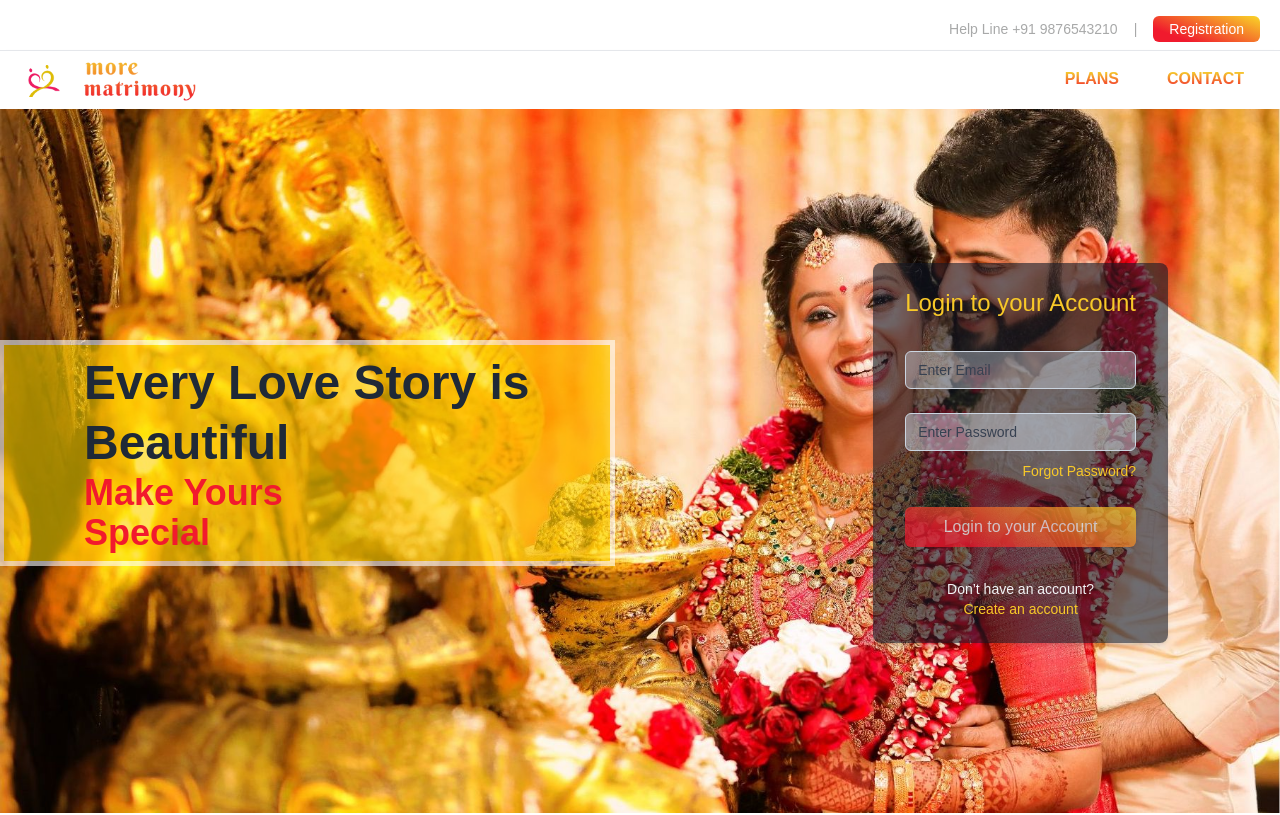
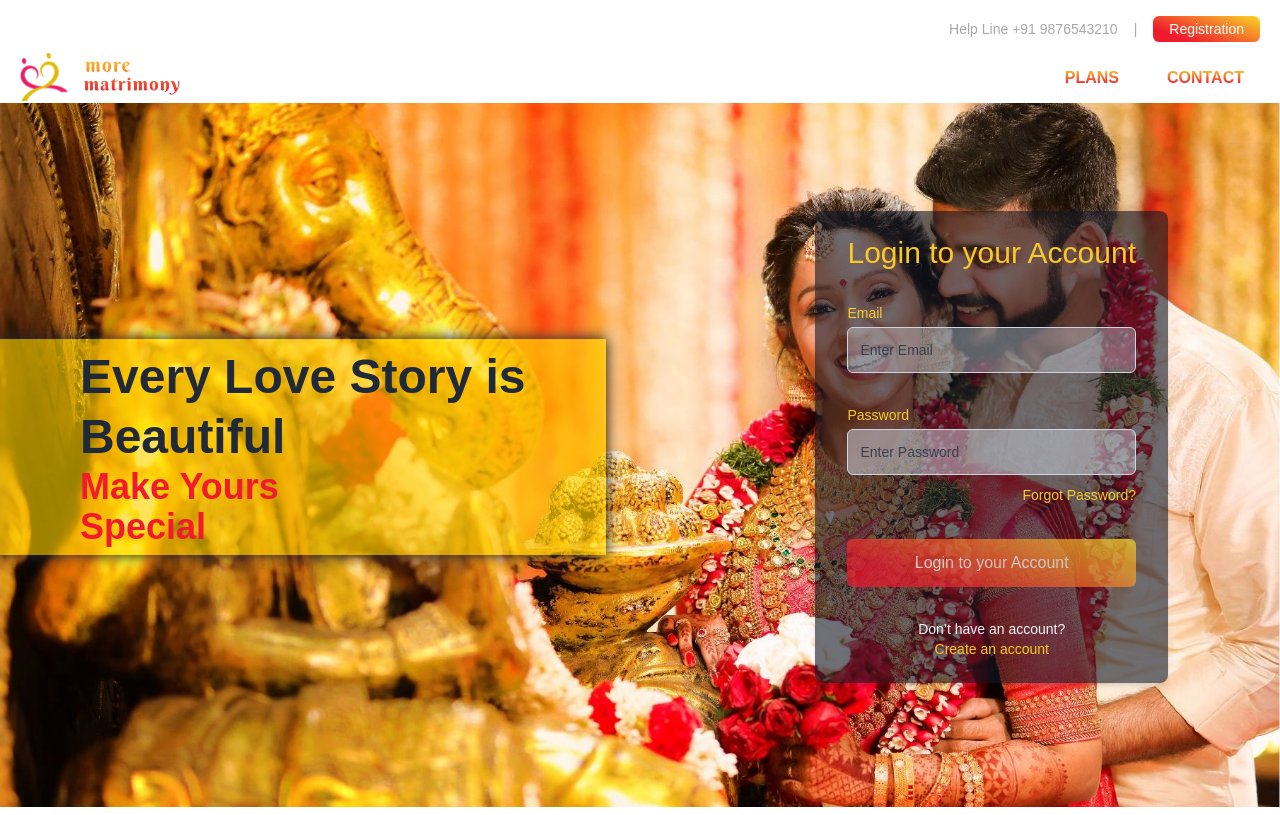
Before and after one commit to tausif40/morematrimony, a React (Create React App) app: page / in a window 1280 px wide. Shown: the top 815 px of the page. Built offline with nearby package versions, Linux system fonts and the light colour scheme.

Commit message:
basic update

```diff
--- a/src/App.js
+++ b/src/App.js
@@ -12,6 +12,7 @@ import ActiveMembers from './component/ActiveMembers/ActiveMembers';
 import HappyStories from './component/HappyStories/HappyStories';
 import Footer from './component/Footer/Footer';
 import BackToTopButton from './component/BackToTop/backToTop';
+import { Toaster } from 'react-hot-toast';
 
 // layout page
 import DashboardLayout from './component/Layout/DashboardLayout';
@@ -23,6 +24,7 @@ import Reviews from './component/HomePage/Reviews';
 const App = () => {
   return (
     <>
+      <Toaster position="top-right" reverseOrder={true} />
       <div className="">
         <ScrollToTop />
         <TopNav />
--- a/src/component/Form/ContactUs.js
+++ b/src/component/Form/ContactUs.js
@@ -31,7 +31,7 @@ const ContactUs = () => {
 	};
 
 	return (
-		<div className="flex flex-col justify-center items-center min-h-screen py-10 px-2 md:px-4 md:m-10">
+		<div id="contactPage" className="flex flex-col justify-center items-center min-h-screen py-10 px-2 md:px-4">
 
 			<h2 className="text-headingGray text-3xl font-medium text-center mb-6">
 				Can we help you?
@@ -95,7 +95,7 @@ const ContactUs = () => {
 						value={formData.description}
 						onChange={handleChange}
 						className="mt-1 p-3 block w-full rounded-md border border-gray-300 shadow-sm outline-none focus:ring-primary focus:border-primary  sm:text-sm"
-						rows="8"
+						rows="6"
 						placeholder="Write your description here"
 						required
 					></textarea>
--- a/src/component/Form/LoginPage.js
+++ b/src/component/Form/LoginPage.js
@@ -4,6 +4,7 @@ import { FaFacebook } from "react-icons/fa";
 import { AiFillTwitterCircle } from "react-icons/ai";
 import { TiSocialGooglePlus } from "react-icons/ti";
 import { Link } from "react-router-dom";
+import toast from 'react-hot-toast';
 
 const LoginPage = () => {
 	const [ email, setEmail ] = useState('');
@@ -19,7 +20,8 @@ const LoginPage = () => {
 			});
 			console.log(response.data);
 		} catch (err) {
-			setError('Login failed. Please try again.');
+			setError("Email password does't match");
+			toast.error("Email password does't match")
 		}
 	};
 
@@ -27,47 +29,53 @@ const LoginPage = () => {
 		// <div className="flex items-center justify-center min-h-screen my-10 px-2 md:px-4">
 		<div className=" ">
 			<div className="px-6 md:px-8 py-6 rounded-lg shadow-md w-full inset-0 bg-black/60 ">
-				<h2 className="text-xl md:text-2xl font-medium text-center text-gold">Login to your Account</h2>
+				<h2 className="text-xl md:text-3xl font-medium text-center text-gold">Login to your Account</h2>
 
 				{/* Email Input */}
-				<form onSubmit={handleLogin} className="space-y-6 mt-8">
+				<form onSubmit={handleLogin} className="space-y-4 sm:space-y-8 mt-8">
 					<div>
-						{/* <label className="block text-sm text-headingGray">Email</label> */}
+						<label className="block text-sm text-gold text-semibold">Email</label>
 						<input
 							type="email"
 							value={email}
-							onChange={(e) => setEmail(e.target.value)}
+							onChange={(e) => {
+								setEmail(e.target.value)
+								setError("")
+							}}
 							required
 							placeholder='Enter Email'
-							className="mt-1 px-3 py-2 block w-full border border-slate-300 outline-none focus:ring-primary focus:border-primary sm:text-sm placeholder:text-gray-700 bg-slate-300/40 rounded-md"
+							className="mt-1 p-3 block w-full border border-slate-300 outline-none focus:ring-primary focus:border-primary sm:text-sm placeholder:text-gray-700 bg-slate-300/40 rounded-md"
 						/>
 					</div>
 
 					{/* Password Input */}
 					<div>
-						{/* <label className="block text-sm text-headingGray">Password</label> */}
+						<label className="block text-sm text-gold text-semibold">Password</label>
 						<input
 							type="password"
 							value={password}
-							onChange={(e) => setPassword(e.target.value)}
+							onChange={(e) => {
+								setPassword(e.target.value)
+								setError("")
+							}}
 							required
 							placeholder='Enter Password'
-							className="mt-1 px-3 py-2 block w-full border border-slate-300 outline-none focus:ring-primary focus:border-primary sm:text-sm placeholder:text-gray-700 bg-slate-300/50 rounded-md"
+							className="mt-1 p-3 block w-full border border-slate-300 outline-none focus:ring-primary focus:border-primary sm:text-sm placeholder:text-gray-700 bg-slate-300/50 rounded-md"
 						/>
 						<div className="text-right mt-2">
 							<a href="#" className="text-sm text-gold hover:underline">
 								Forgot Password?
 							</a>
 						</div>
+						{error && <p className="text-red-500 text-sm pt-2">{error}</p>}
 					</div>
 
 					{/* Error Message */}
-					{error && <p className="text-red-500 text-sm">{error}</p>}
 
 					{/* Login Button */}
 					<button
 						type="submit"
-						className="gradient-btn opacity-70 hover:opacity-85 transition-all rounded-md w-full px-3 py-2 font-medium"
+						className="gradient-btn opacity-70 hover:opacity-85 transition-all rounded-md w-full p-3 font-medium"
 					>
 						Login to your Account
 					</button>
--- a/src/component/HomePage/Hero.js
+++ b/src/component/HomePage/Hero.js
@@ -7,7 +7,7 @@ function Hero() {
 			<section className="relative">
 				<img src="./assets/img/hero.jpg" alt="Trusted" className="w-full h-[100vh] md:h-[88vh] object-cover" />
 				<div className="absolute inset-0 flex flex-col sm:flex-row justify-between items-center py-4 sm:pt-0 text-white">
-					<div className="text-4xl md:text-2xl font-semibold lg:font-bold max-w-3xl ml-1 px-2 py-2 lg:pl-20 pr-10 lg:pr-20 bg-[#FFD700] bg-opacity-60 outline outline-[5px] outline-white/[.60]">
+					<div className="tagline-text text-4xl md:text-2xl font-semibold lg:font-bold max-w-3xl px-2 py-2 lg:pl-20 pr-10 lg:pr-20 bg-[#FFD700] bg-opacity-60">
 						<p className='text-gray-800 text-3xl md:text-4xl lg:text-5xl font-semibold md:leading-[60px] lg:leading-[60px]'>Every Love Story is <br /> Beautiful</p>
 						<p className='text-hotRed text-3xl md:text-4xl sm:leading-[50px]'>Make Yours <br /> Special</p>
 					</div>
--- a/src/component/HomePage/homePage.css
+++ b/src/component/HomePage/homePage.css
@@ -3,6 +3,12 @@
 	/* height: 200vh; */
 	background: url("../../../public/assets/img/img2.jpeg") no-repeat;
 	/* z-index: 0; */
+}
+
+.tagline-text {
+	-webkit-box-shadow: 0px 0px 13px 1px rgba(43, 41, 43, 1);
+	-moz-box-shadow: 0px 0px 13px 1px rgba(43, 41, 43, 1);
+	box-shadow: 0px 0px 13px 1px rgba(43, 41, 43, 1);
 }
 
 .trusted-img {
--- a/src/component/Layout/HomePageLayout.js
+++ b/src/component/Layout/HomePageLayout.js
@@ -5,6 +5,7 @@ import NewMember from '../HomePage/NewMember';
 import HappyStories from '../HomePage/HappyStories';
 import Packages from '../HomePage/Packages';
 import Reviews from '../HomePage/Reviews';
+import ContactUs from '../Form/ContactUs'
 
 const HomePageLayout = () => {
 	return (
@@ -17,7 +18,9 @@ const HomePageLayout = () => {
 			<div className='mt-8'>
 				{/* <Reviews /> */}
 			</div>
-
+			<div className='bg-gray-100'>
+				<ContactUs />
+			</div>
 		</div>
 	);
 };
--- a/src/component/NavBar/NavMain.js
+++ b/src/component/NavBar/NavMain.js
@@ -54,14 +54,14 @@ const NavMain = () => {
 	}, [ location ]);
 
 	return (
-		<header className="bg-white shadow-md lg:border-t border-gray-200 z-50">
+		<header className="bg-white shadow-md  border-gray-200 z-50">
 			<div className="container mx-auto flex justify-between ">
 				<Link to='/'>
 					<div className='flex items-center gap-2 pt-[2px]'>
-						<img src="/assets/img/logo/smallIcon.png" alt="" className='w-12 p-2 hidden lg:block' />
+						<img src="/assets/img/logo/smallIcon.png" alt="" className='w-12 hidden lg:block' />
 						<div className='space-y-1 p-2'>
-							<img src="/assets/img/logo/fistName.png" alt="" className='w-14 hidden lg:block' />
-							<img src="/assets/img/logo/lastName.png" alt="" className='w-28 hidden lg:block' />
+							<img src="/assets/img/logo/fistName.png" alt="" className='w-12 hidden lg:block' />
+							<img src="/assets/img/logo/lastName.png" alt="" className='w-24 hidden lg:block' />
 						</div>
 					</div>
 				</Link>
@@ -72,9 +72,11 @@ const NavMain = () => {
 					>
 						<p className='min-w-max pb-2 lg:pb-0'>PLANS</p>
 					</p>
-					<Link to={'/contact-us'} className={`text-gradient text-base font-bold px-4 pt-4 ${'/contact-us' == path && 'active'}`}>
+					<p to={'/contact-us'} className={`text-gradient text-base font-bold px-4 pt-4 cursor-pointer ${'/contact-us' == path && 'active'}`}
+						onClick={() => handleScroll('contactPage')}
+					>
 						<p className='min-w-max pb-2 lg:pb-0'>CONTACT</p>
-					</Link>
+					</p>
 					{/* ))} */}
 				</div>
 			</div>
--- a/src/index.css
+++ b/src/index.css
@@ -18,8 +18,6 @@ html {
 
 body {
 	font-family: "poppins", sans-serif;
-	/* background-image: url(../public/assets/img/img13.png) no-repeat;
-	display: fixed; */
 }
 
 .pointer {
@@ -70,7 +68,6 @@ ul {
 		rgba(240, 26, 45, 1) 21%,
 		rgba(249, 214, 40, 1) 100%
 	);
-	/* background: linear-gradient(to right, #ed6068, #a248a8, #6535db); */
 	color: white;
 	display: flex;
 	justify-content: center;
@@ -84,8 +81,7 @@ ul {
 		rgba(242, 26, 45, 1) 30%,
 		rgba(245, 211, 45, 1) 50%
 	);
-	/* background-color: #eb4786;
-	background: linear-gradient(to bottom, #ed6068, #a248a8, #8e42b9); */
+
 	-webkit-background-clip: text;
 	background-clip: text;
 	color: transparent;
```
